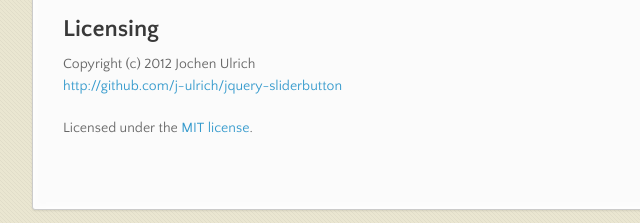
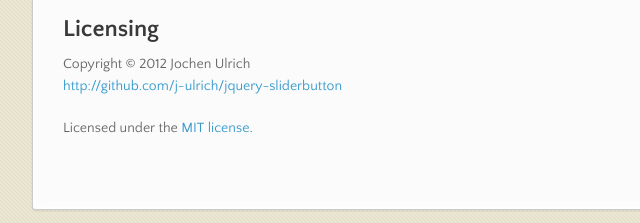
Before and after one commit to j-ulrich/jquery-sliderbutton, a plain HTML site: page index.html in a window 1280 px wide. Shown: the part 1785-2008 px from the top of the page, 283-923 px from the left. Drawn offline with nearby package versions, Linux system fonts and the light colour scheme.

Commit message:
Minor formatting fix.

```diff
--- a/index.html
+++ b/index.html
@@ -151,7 +151,7 @@
 
 <h2>Licensing</h2>
 
-<p>Copyright (c) 2012 Jochen Ulrich<br/><a href="http://github.com/j-ulrich/jquery-sliderbutton">http://github.com/j-ulrich/jquery-sliderbutton</a></p>
+<p>Copyright &copy; 2012 Jochen Ulrich<br/><a href="http://github.com/j-ulrich/jquery-sliderbutton">http://github.com/j-ulrich/jquery-sliderbutton</a></p>
 
 <p>Licensed under the <a href="http://opensource.org/licenses/MIT">MIT license</a>.</p>
       </section>
```
